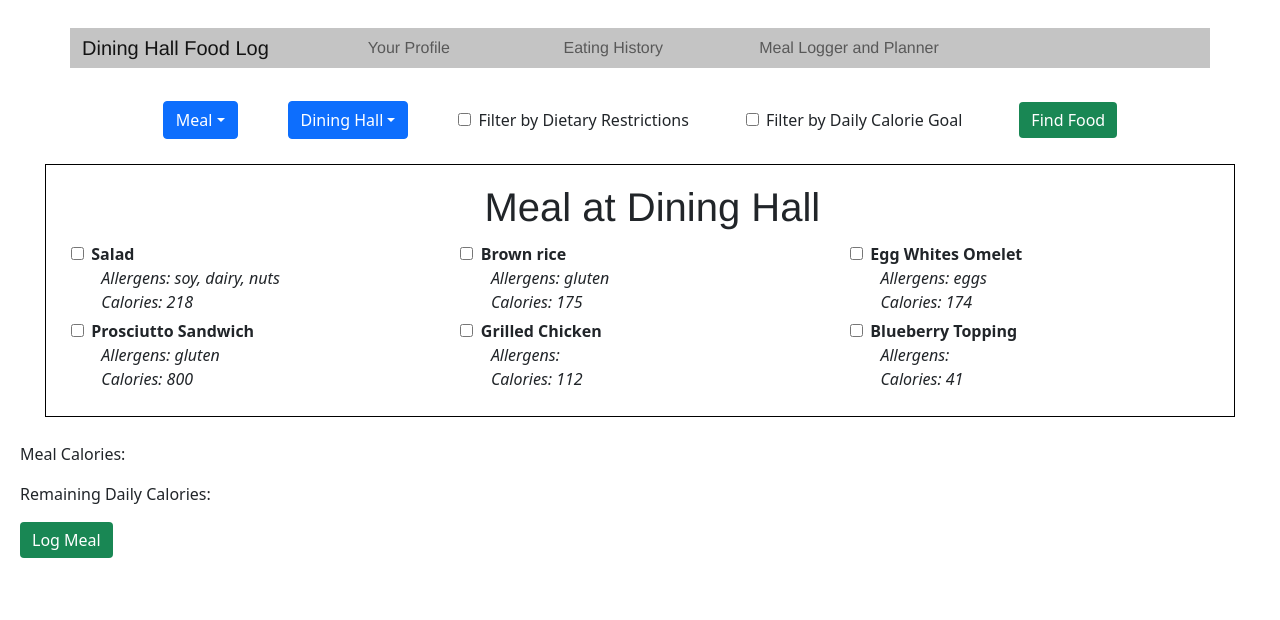
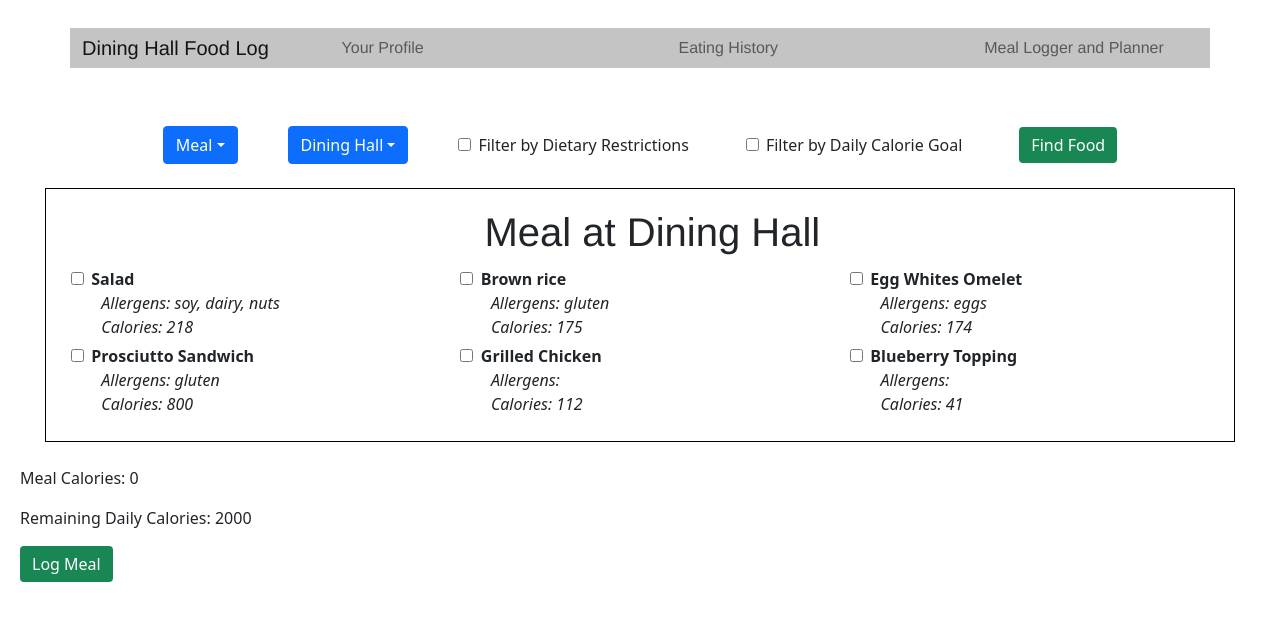
Before and after one commit to whuang37/ucla-dining-scrape, a React (Create React App) app in the folder dining-log/: page /foodpage in a window 1280 px wide. Shown: the top 620 px of the page. Built offline with nearby package versions, Linux system fonts and the light colour scheme.

Commit message:
Calculate calories for the meal
Dynamically update the calorie count for the meal and the user's remaining calories based on selections

```diff
--- a/dining-log/src/App.js
+++ b/dining-log/src/App.js
@@ -13,6 +13,8 @@ export default class App extends React.Component {
     super(props);
   }
 
+// need to get user's dailyCalories as a prop for FoodPage
+
   render (){
     return(
     <div className="wrapper">
@@ -22,7 +24,7 @@ export default class App extends React.Component {
           <Route path="/signup" element={<SignUp />} />
           <Route path="/dashboard" element={<Dashboard />} />
           <Route path="/preferences" element={<Preferences />} />
-          <Route path="/foodpage" element={<FoodPage />} />
+          <Route path="/foodpage" element={<FoodPage dailyCalories={2000}/>} />
           <Route path="/login" element={<Login />} />
         </Routes>
       </BrowserRouter>
--- a/dining-log/src/components/Dashboard/Dashboard.js
+++ b/dining-log/src/components/Dashboard/Dashboard.js
@@ -1,4 +1,5 @@
 import styled from "styled-components";
+import NavBar from "../navbar"
 
 const ProfileDiv = styled.div`
   display: grid;
@@ -30,6 +31,7 @@ export default function Dashboard(props) {
   let calories = props.calories;
   return(
     <div>
+      <NavBar/>
       <h2>Your Profile</h2>
       <ProfileDiv>
         <Image image = {image}/>
--- a/dining-log/src/components/FoodRecs/FilteredList.js
+++ b/dining-log/src/components/FoodRecs/FilteredList.js
@@ -53,6 +53,7 @@ export default class Filter extends React.Component {
             calories: false,
             selectedFoods: [],
             displayFoods: [],   //displayFoods = data.response + selectedFoods
+            total: 0
         };
     }
 
@@ -60,9 +61,9 @@ export default class Filter extends React.Component {
     setSelected=(food, selected)=>{
         // add food to selectedList if checkbox is checked
         if (selected)
-            this.setState({
-                selectedFoods: [...this.state.selectedFoods, food]
-            }, () => console.log(this.state.selectedFoods));
+            this.setState((state)=>({
+                selectedFoods: [...state.selectedFoods, food]
+            }), () => console.log(this.state.selectedFoods));
         // remove food from list if checkbox got unchecked
         else
         {
@@ -76,6 +77,13 @@ export default class Filter extends React.Component {
                 }, () => console.log(this.state.selectedFoods));
             }
         }
+        this.calculateCalories();
+    }
+
+    calculateCalories=()=>{
+        this.setState((state)=>({
+            total: state.selectedFoods.reduce((a,v) =>  a = a + v.calories, 0),
+        }));
     }
 
     // object {name, allergens, calories}
@@ -154,6 +162,11 @@ export default class Filter extends React.Component {
                 {/* props should be display={displayFoods} and selected={selectedFoods} */}
                 <FoodList meal={this.state.meal} hall={this.state.hall} display={foods} selected={this.state.selectedFoods} setSelected={this.setSelected}/>
 
+                <div>
+                    <p>Meal Calories: {this.state.total} </p>
+                    <p>Remaining Daily Calories: {this.props.dailyCalories - this.state.total} </p>
+                    <button class={styles.button}>Log Meal</button>
+                </div>
             </div>
         )
     }
--- a/dining-log/src/components/FoodRecs/FoodPage.js
+++ b/dining-log/src/components/FoodRecs/FoodPage.js
@@ -6,12 +6,7 @@ export default function Page(props) {
     return (
         <div>
             <NavBar/>
-            <FilteredList/>
-            <div>
-                <p>Meal Calories: </p>
-                <p>Remaining Daily Calories: </p>
-                <button class={styles.button}>Log Meal</button>
-            </div>
+            <FilteredList dailyCalories={props.dailyCalories} />
         </div>
     )
 }
--- a/dining-log/src/components/SignUp/SignUp.js
+++ b/dining-log/src/components/SignUp/SignUp.js
@@ -36,7 +36,7 @@ export default function SignUp(props) {
     if (submit == 'success') {
       return <div class={styles.signupSuccess}> Account created successfully, now <Link to="/login">Sign in</Link> </div>;
     } else if (submit == 'failed'){
-      return  <div class={styles.signupError}>Account already exists</div>;
+      return  <div class={styles.signupError}>Account already exists, <Link to="/login">Sign in</Link></div>;
     }
   }
     return(
--- a/dining-log/src/components/navbar.js
+++ b/dining-log/src/components/navbar.js
@@ -7,26 +7,27 @@ const NavContainer = styled(Container)`
     text-align: center;
     background-color: #C4C4C4;
     width: 100%;
+    margin-bottom: 2%;
 `;
 
 const StyledNav = styled(Nav)`
     display: grid;
     grid-template-columns: 1fr 1fr 1fr;
-    text-align: left;
-    padding-left: 75px;
+    grid-gap: 150px;
+    text-align: center;
 `;
 
 export default function NavBar(props) {
     return (
         <Navbar expand="lg">
             <NavContainer>
-                <Navbar.Brand href="home">Dining Hall Food Log</Navbar.Brand>
+                <Navbar.Brand href="/">Dining Hall Food Log</Navbar.Brand>
                 <Navbar.Toggle aria-controls="basic-navbar-nav" />
                 <Navbar.Collapse id="basic-navbar-nav">
                 <StyledNav>
                     <Nav.Link href="dashboard">Your Profile</Nav.Link>
                     <Nav.Link href="history">Eating History</Nav.Link>
-                    <Nav.Link href="logger">Meal Logger and Planner</Nav.Link>
+                    <Nav.Link href="foodpage">Meal Logger and Planner</Nav.Link>
                 </StyledNav>
                 </Navbar.Collapse>
             </NavContainer>
```
Lines whose indentation alone changed are shown as unchanged.
